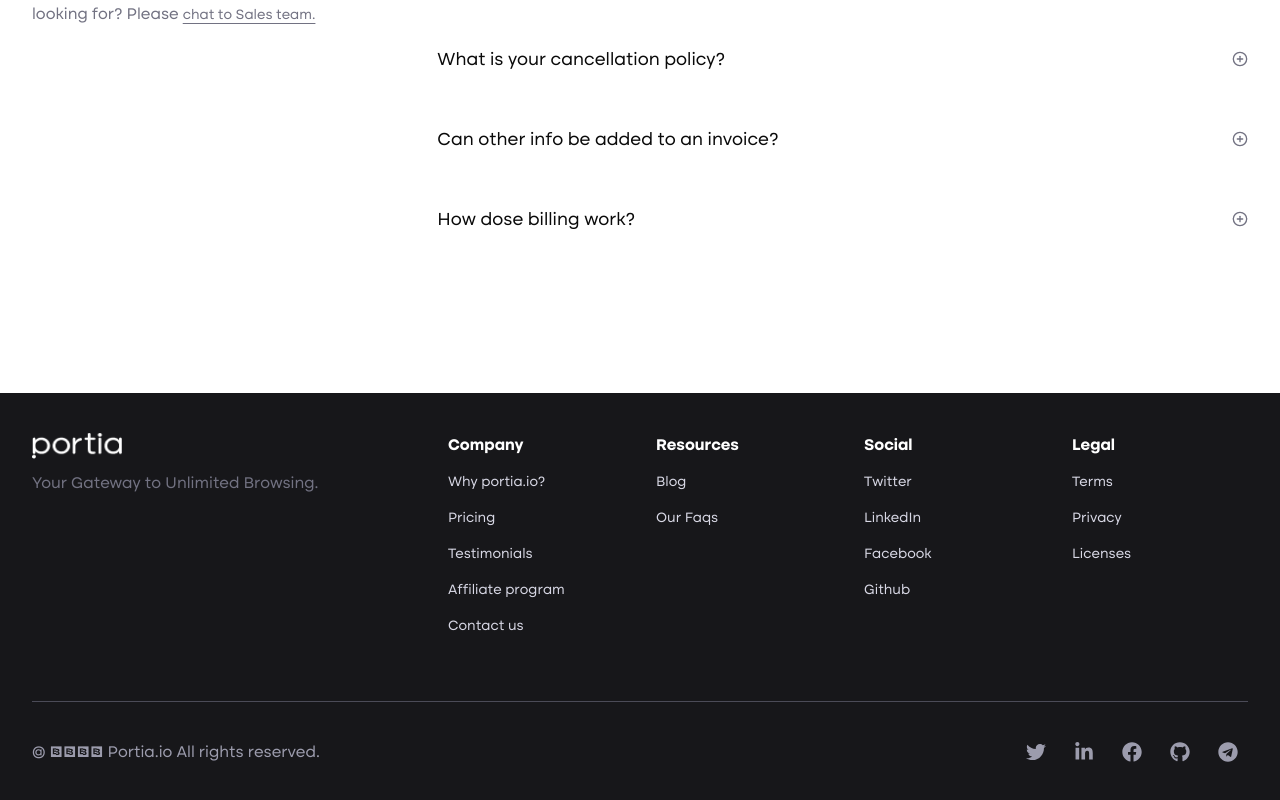
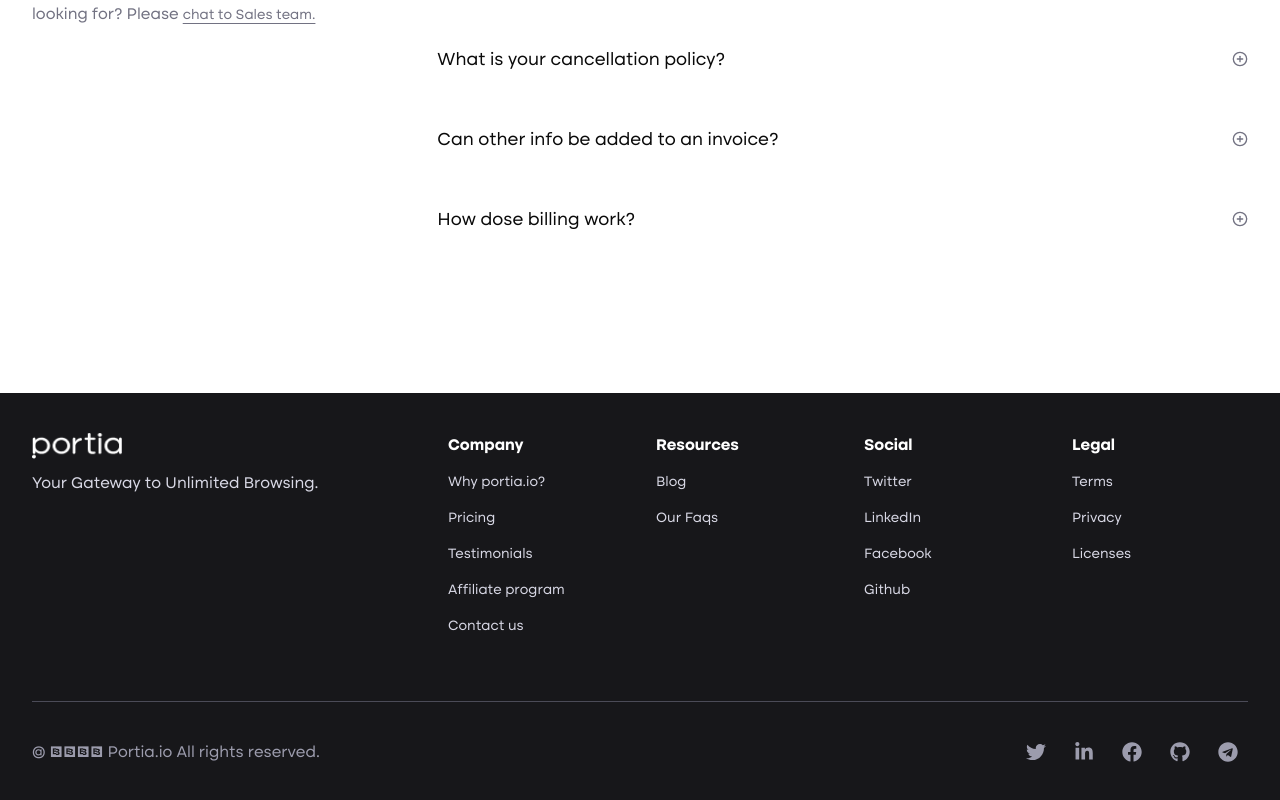
Before and after one commit to Saeed-Altout/portia, a Next.js app: page / in a window 1280 px wide. Shown: the part 4609-5409 px from the top of the page. Built offline with nearby package versions, Linux system fonts and the light colour scheme.

Commit message:
fix "style text in footer"

```diff
--- a/app/(website)/_layouts/footer.tsx
+++ b/app/(website)/_layouts/footer.tsx
@@ -15,7 +15,9 @@ export const Footer = () => {
         <div className="grid grid-cols-1 sm:grid-cols-2 md:grid-cols-6 gap-8">
           <div className="col-span-1 sm:col-span-2 space-y-3">
             <Logo dark />
-            <p>Your Gateway to Unlimited Browsing.</p>
+            <p className="text-gray-secondary">
+              Your Gateway to Unlimited Browsing.
+            </p>
           </div>
           {footerLinks.map(({ title, links }, index) => (
             <div className="space-y-3 col-span-1" key={index}>
```
